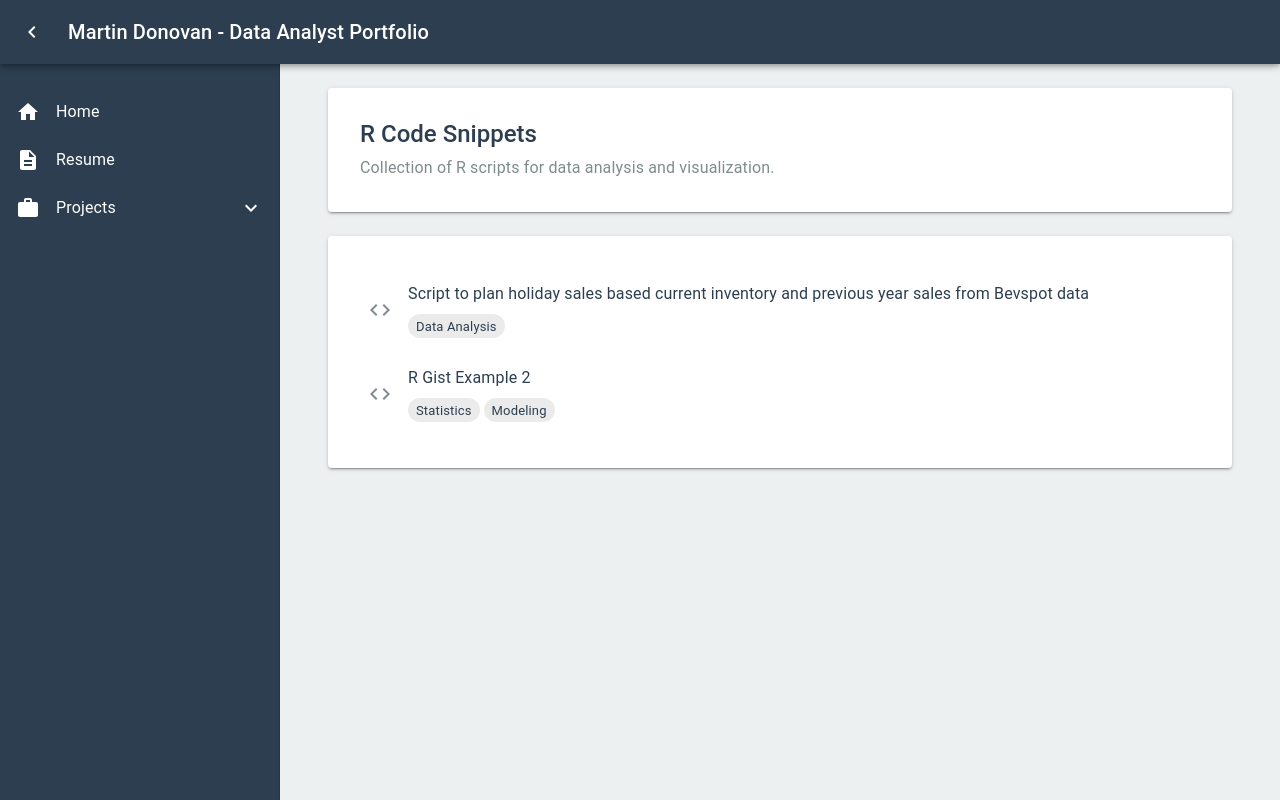
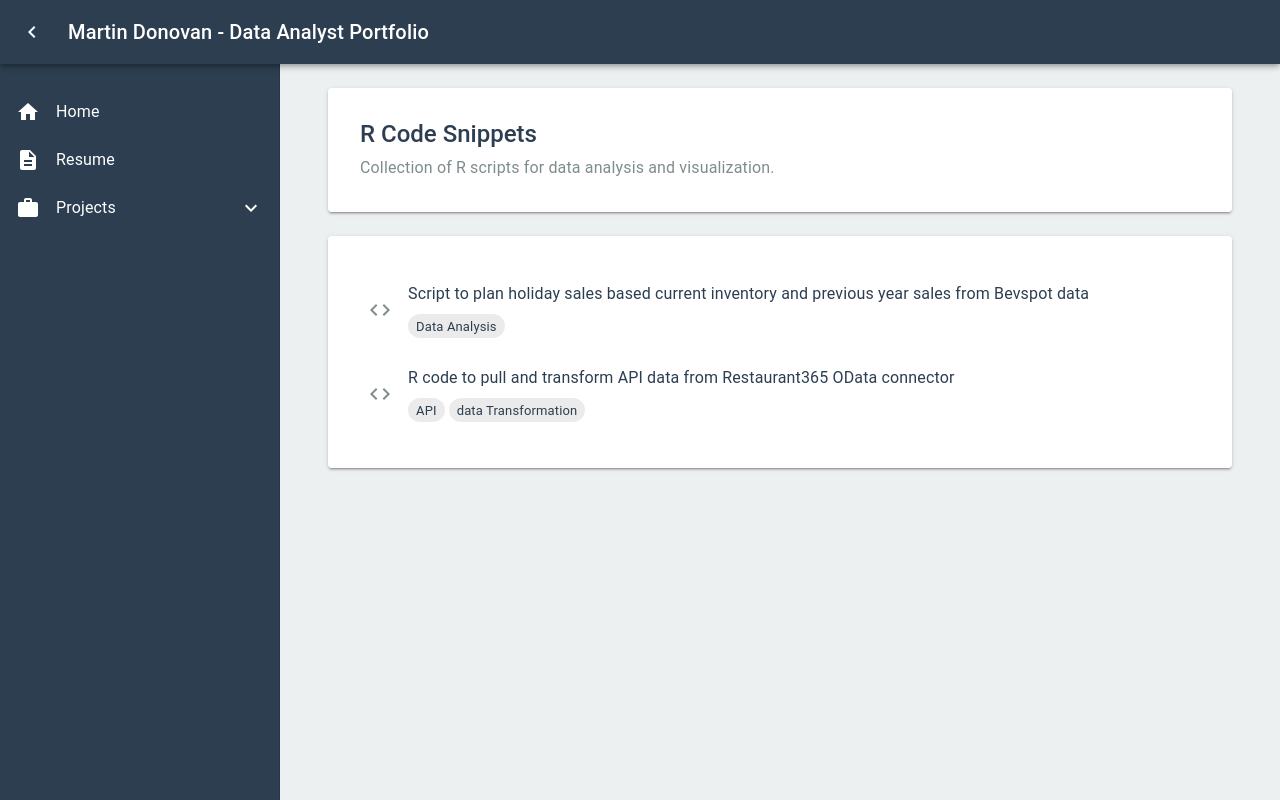
Before and after one commit to mdonovan3/Portfolio, a React (Vite) app: page /projects/gists/r in a window 1280 px wide. Built offline with nearby package versions, Linux system fonts and the light colour scheme.

Commit message:
added gist

```diff
--- a/src/pages/GistsR.jsx
+++ b/src/pages/GistsR.jsx
@@ -18,7 +18,7 @@ const GistsR = () => {
       url: "https://gist.github.com/mdonovan3/b1a30326299a0a8c0c8d286e4f1eea1e",
       tags: ["Data Analysis"],
     },
-    { title: "R Gist Example 2", url: "#", tags: ["Statistics", "Modeling"] },
+    { title: "R code to pull and transform API data from Restaurant365 OData connector", url: "https://gist.github.com/mdonovan3/8fe35f6fab90876aea05bdc367beb5e7", tags: ["API", "data Transformation"] },
   ];
 
   return (
```
